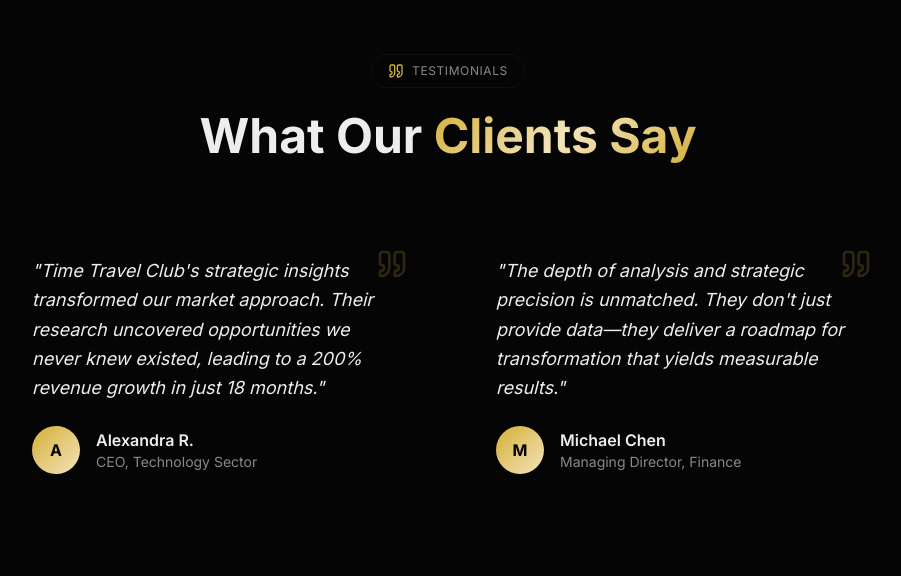
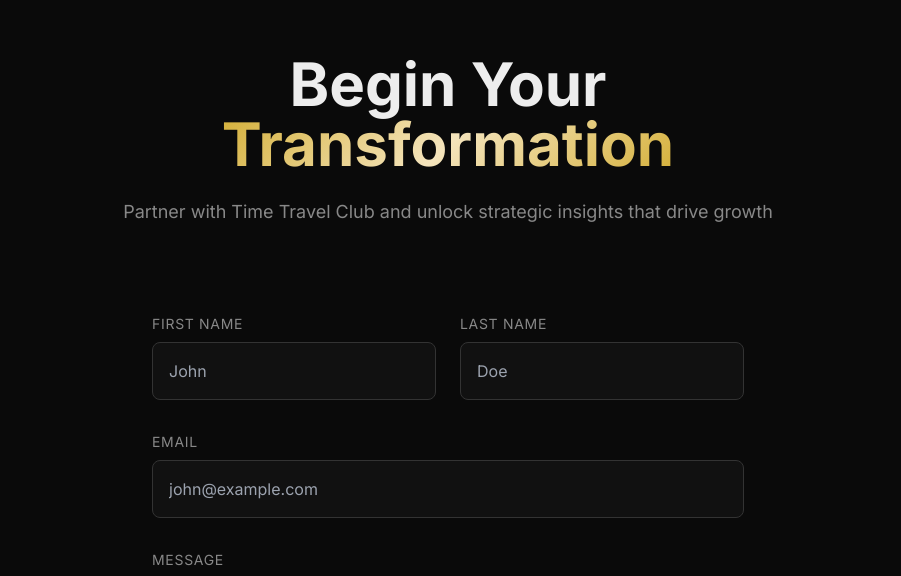
Before and after one commit to pzhusov/time-travel-club-website, a React (Vite) app in the folder time-travel-club/: page / in a window 1280 px wide. Shown: the part 3483-4059 px from the top of the page, without its empty margins (192-1093 px from the left). Built offline with nearby package versions, Linux system fonts and the light colour scheme.

Commit message:
Message 373375672643803 - 1772709331

```diff
--- a/time-travel-club/src/App.tsx
+++ b/time-travel-club/src/App.tsx
@@ -504,56 +504,6 @@ function App() {
         </div>
       </section>
 
-      {/* Testimonial Section */}
-      <section className="section-padding relative">
-        <div className="container-custom">
-          <TextReveal>
-            <div className="text-center mb-16">
-              <div className="inline-flex items-center gap-2 px-4 py-2 glass rounded-full mb-6">
-                <Quote className="w-4 h-4 text-[#D4AF37]" />
-                <span className="text-xs text-[#888888] uppercase tracking-wider">Testimonials</span>
-              </div>
-              <h2 className="text-4xl md:text-5xl font-bold">
-                What Our <span className="gradient-text">Clients Say</span>
-              </h2>
-            </div>
-          </TextReveal>
-
-          <div className="grid md:grid-cols-2 gap-8 max-w-4xl mx-auto">
-            {[
-              {
-                quote: "Time Travel Club's strategic insights transformed our market approach. Their research uncovered opportunities we never knew existed, leading to a 200% revenue growth in just 18 months.",
-                author: "Alexandra R.",
-                role: "CEO, Technology Sector"
-              },
-              {
-                quote: "The depth of analysis and strategic precision is unmatched. They don't just provide data—they deliver a roadmap for transformation that yields measurable results.",
-                author: "Michael Chen",
-                role: "Managing Director, Finance"
-              }
-            ].map((testimonial, index) => (
-              <TextReveal key={index} delay={index * 200}>
-                <div className="glassStrong p-8 rounded-2xl relative">
-                  <Quote className="absolute top-6 right-6 w-8 h-8 text-[#D4AF37]/20" />
-                  <p className="text-lg text-[#ededed] mb-6 leading-relaxed italic">
-                    "{testimonial.quote}"
-                  </p>
-                  <div className="flex items-center gap-4">
-                    <div className="w-12 h-12 rounded-full bg-gradient-to-br from-[#D4AF37] to-[#F4E4BC] flex items-center justify-center text-[#050505] font-bold">
-                      {testimonial.author.charAt(0)}
-                    </div>
-                    <div>
-                      <div className="font-semibold">{testimonial.author}</div>
-                      <div className="text-sm text-[#888888]">{testimonial.role}</div>
-                    </div>
-                  </div>
-                </div>
-              </TextReveal>
-            ))}
-          </div>
-        </div>
-      </section>
-
       {/* Contact Section */}
       <section id="contact" className="section-padding relative bg-[#0a0a0a]">
         <div className="container-custom">
```
Also changed, not shown: 1 other file (tests, documents, lock files or other folders).
